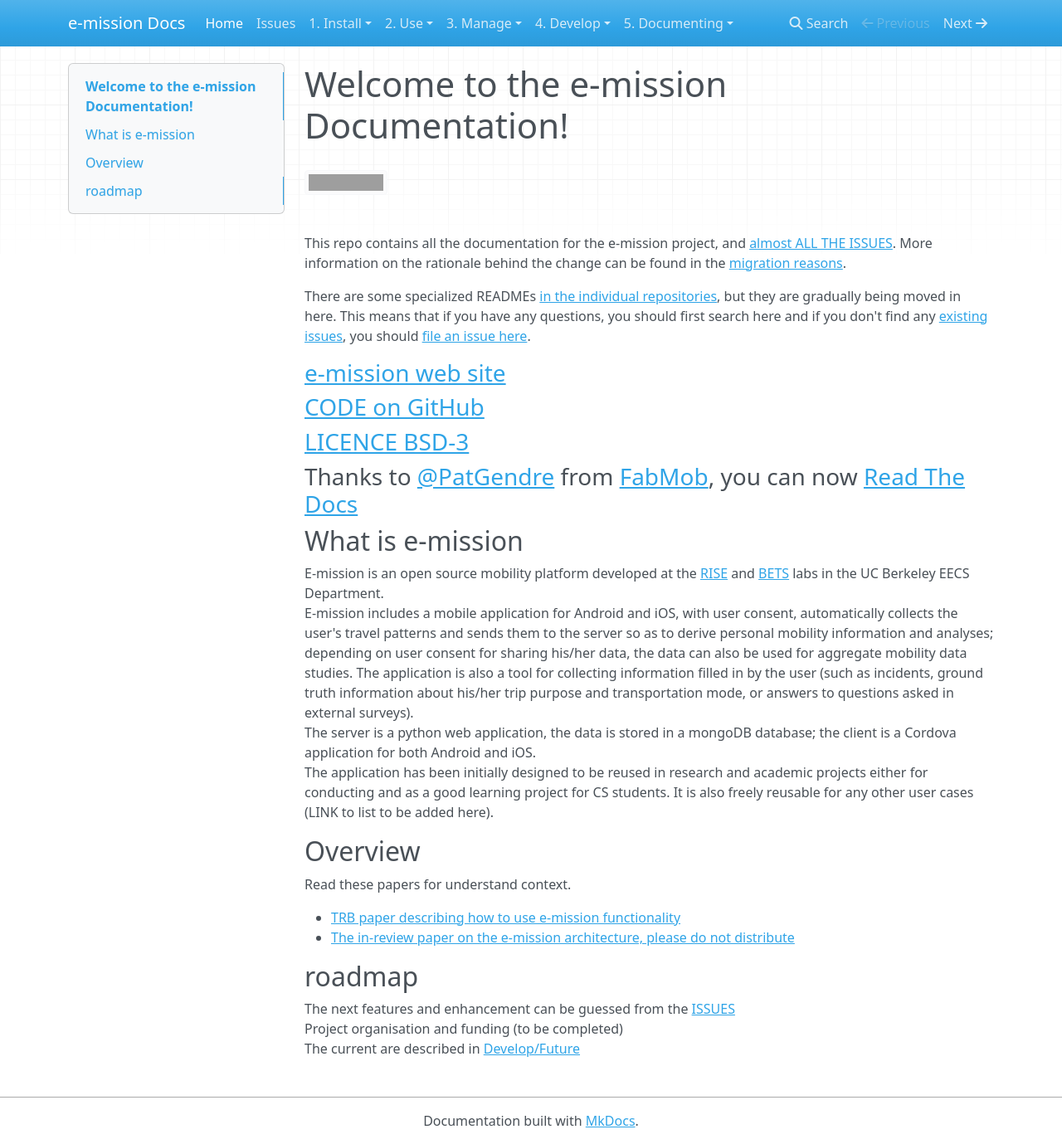
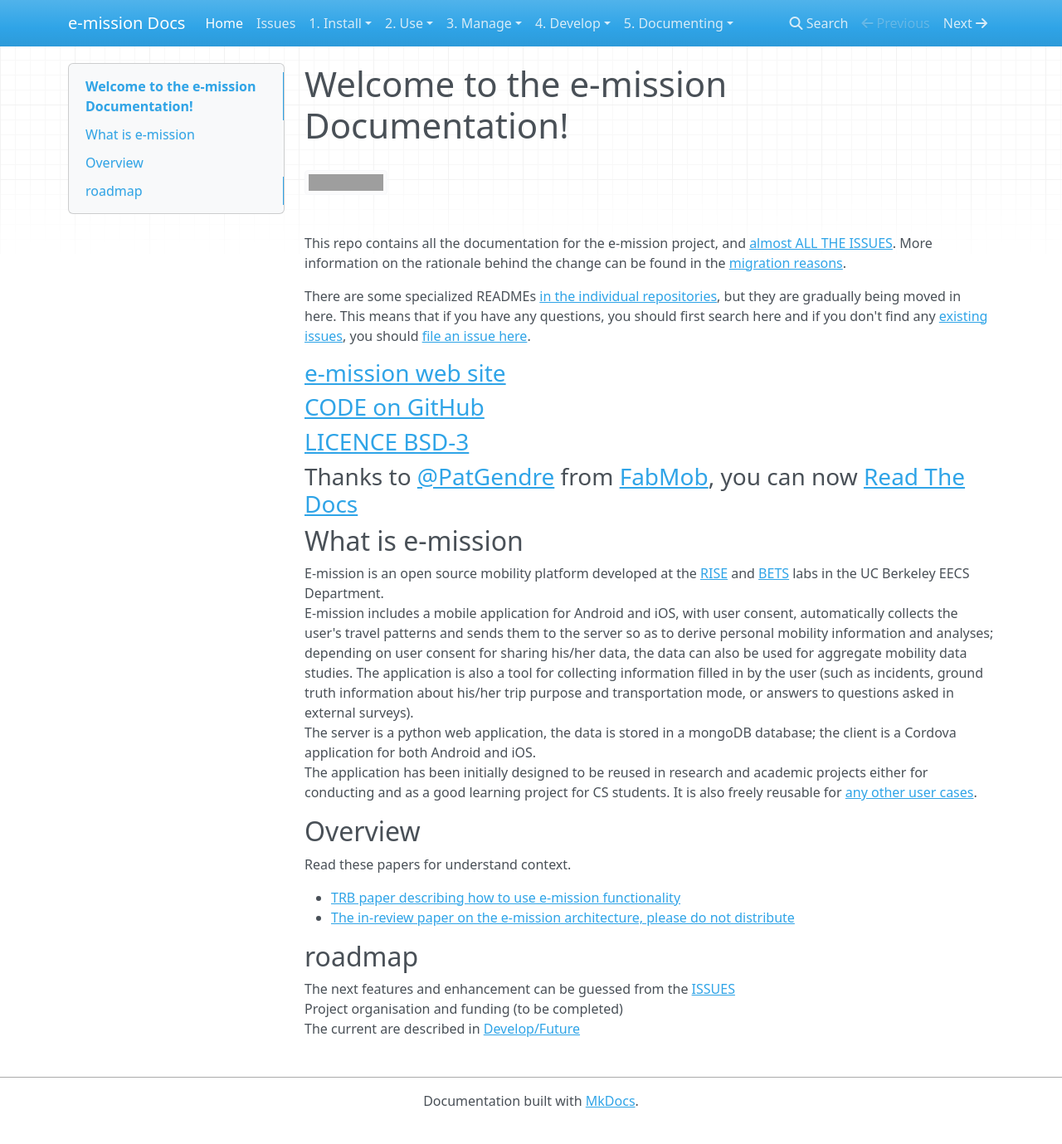
Before and after one commit to e-mission/e-mission-docs, an MkDocs documentation site: the page built from docs/README.md, in a window 1280 px wide and 1379 px high. Shown: the whole window at 83% size. Built offline with MkDocs 1.6.1, drawn with Linux system fonts in a browser that asks for light colours; nearby versions of some CDN libraries; grey boxes are pictures that could not be loaded.

Commit message:
Added link to deployments

```diff
--- a/docs/README.md
+++ b/docs/README.md
@@ -16,7 +16,7 @@ E-mission is an open source mobility platform developed at the [RISE](http://ris
 E-mission includes a mobile application for Android and iOS, with user consent, automatically collects the user's travel patterns and sends them to the server so as to derive personal mobility information and analyses; depending on user consent for sharing his/her data, the data can also be used for aggregate mobility data studies. The application is also a tool for collecting information filled in by the user (such as incidents, ground truth information about his/her trip purpose and transportation mode, or answers to questions asked in external surveys).
 The server is a python web application, the data is stored in a mongoDB database;
 the client is a Cordova application for both Android and iOS.
-The application has been initially designed to be reused in research and academic projects either for conducting and as a good learning project for CS students. It is also freely reusable for any other user cases (LINK to list to be added here).
+The application has been initially designed to be reused in research and academic projects either for conducting and as a good learning project for CS students. It is also freely reusable for [any other user cases](https://github.com/e-mission/e-mission-docs/blob/master/docs/use/deployments.md).
 
 ## Overview
 Read these papers for understand context.
```
